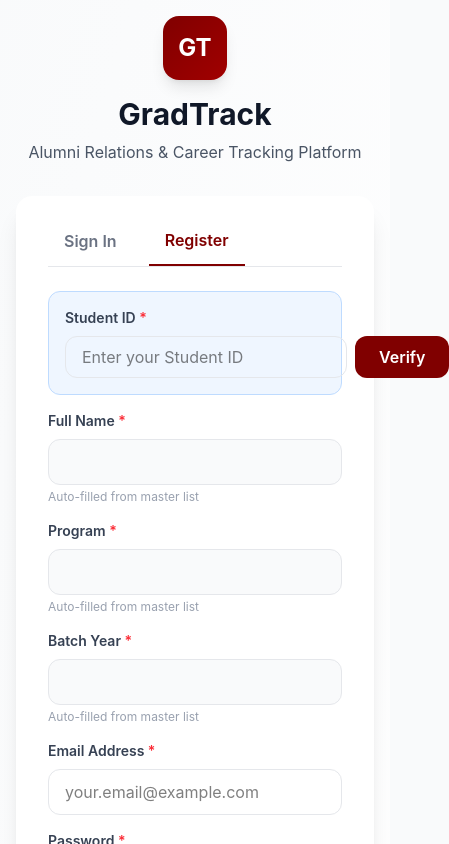
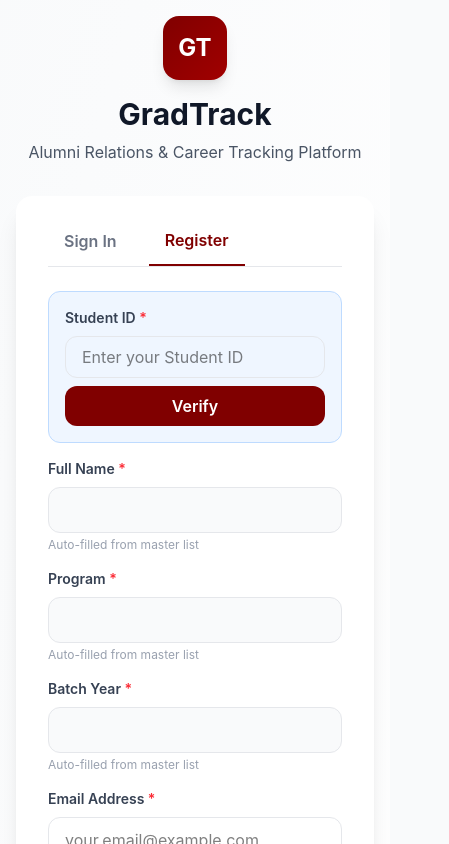
Before and after one commit to sidj286/gradtrack, a React (Vite) app in the folder grad-track/: page / in a window 390 px wide. Both pictures are taken after typing "name@example.com", "Sample123" into the empty fields and a click on the button "Create account". Shown: the top 844 px of the page, 449 px wide, since content can reach past the window. Built offline with nearby package versions, Linux system fonts and the light colour scheme; no server answers.

Commit message:
fixed verify button on mobile bview registration

```diff
--- a/grad-track/src/Register.tsx
+++ b/grad-track/src/Register.tsx
@@ -418,7 +418,7 @@ const { error: profileError } = await supabase
           <label className="block text-sm font-semibold text-gray-700 mb-2">
             Student ID <span className="text-red-500">*</span>
           </label>
-          <div className="flex gap-2">
+          <div className="flex flex-col sm:flex-row gap-2">
   <input
     type="text"
     value={formData.studentId}
@@ -435,7 +435,7 @@ const { error: profileError } = await supabase
     type="button"
     onClick={handleVerifyStudent}
     disabled={verificationStatus === 'verifying' || verificationStatus === 'verified'}
-              className="px-6 py-2 bg-[#800000] text-white rounded-xl font-semibold hover:bg-[#6a0000] transition-all disabled:opacity-50"
+    className="px-6 py-2 bg-[#800000] text-white rounded-xl font-semibold hover:bg-[#6a0000] transition-all disabled:opacity-50 sm:whitespace-nowrap"
   >
     {verificationStatus === 'verifying' ? 'Verifying...' : 'Verify'}
   </button>
```
Lines whose indentation alone changed are shown as unchanged.
